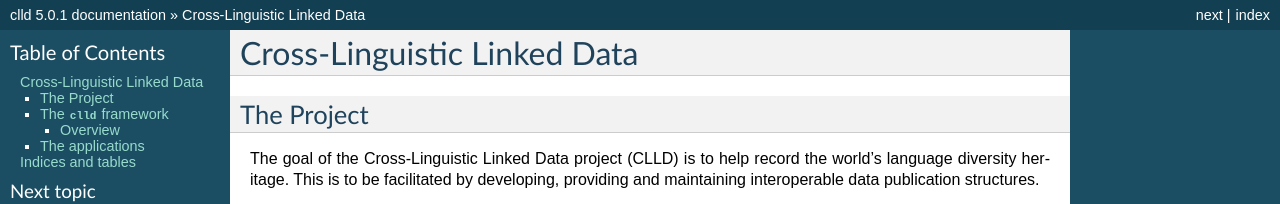
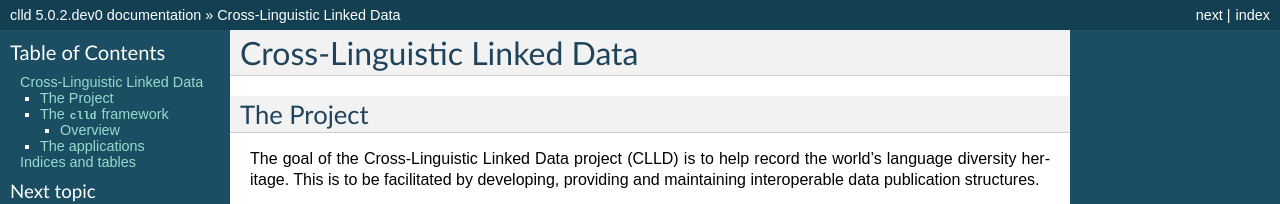
Before and after one commit to clld/clld, a Sphinx documentation site: the page built from docs/index.rst, in a window 1280 px wide and 900 px high. Shown: the top 204 px of the window. Built offline with Sphinx 7.4.7, drawn with Linux system fonts in a browser that asks for light colours; some of the changed text lies outside the part shown.

Commit message:
bump version for development

```diff
--- a/docs/conf.py
+++ b/docs/conf.py
@@ -51,10 +51,10 @@ copyright = u'Max Planck Society'
 # built documents.
 #
 # The full version, including alpha/beta/rc tags.
-release = '5.0.1'
+release = '5.0.2.dev0'
 
 # The short X.Y version.
-version = '5.0.1'
+version = '5.0.2.dev0'
 
 # The language for content autogenerated by Sphinx. Refer to documentation
 # for a list of supported languages.
--- a/setup.py
+++ b/setup.py
@@ -31,7 +31,7 @@ install_requires = [
 
 setup(
     name='clld',
-    version='5.0.1',
+    version='5.0.2.dev0',
     description=(
         'Python library supporting the development of cross-linguistic databases'),
     long_description=open('README.md').read(),
--- a/src/clld/__init__.py
+++ b/src/clld/__init__.py
@@ -3,7 +3,7 @@ from collections import namedtuple
 from clld.db.models import common
 from clld import interfaces
 
-__version__ = "5.0.1"
+__version__ = "5.0.2.dev0"
 
 
 class Resource(namedtuple('Resource', 'name model interface with_index with_rdfdump')):
```
